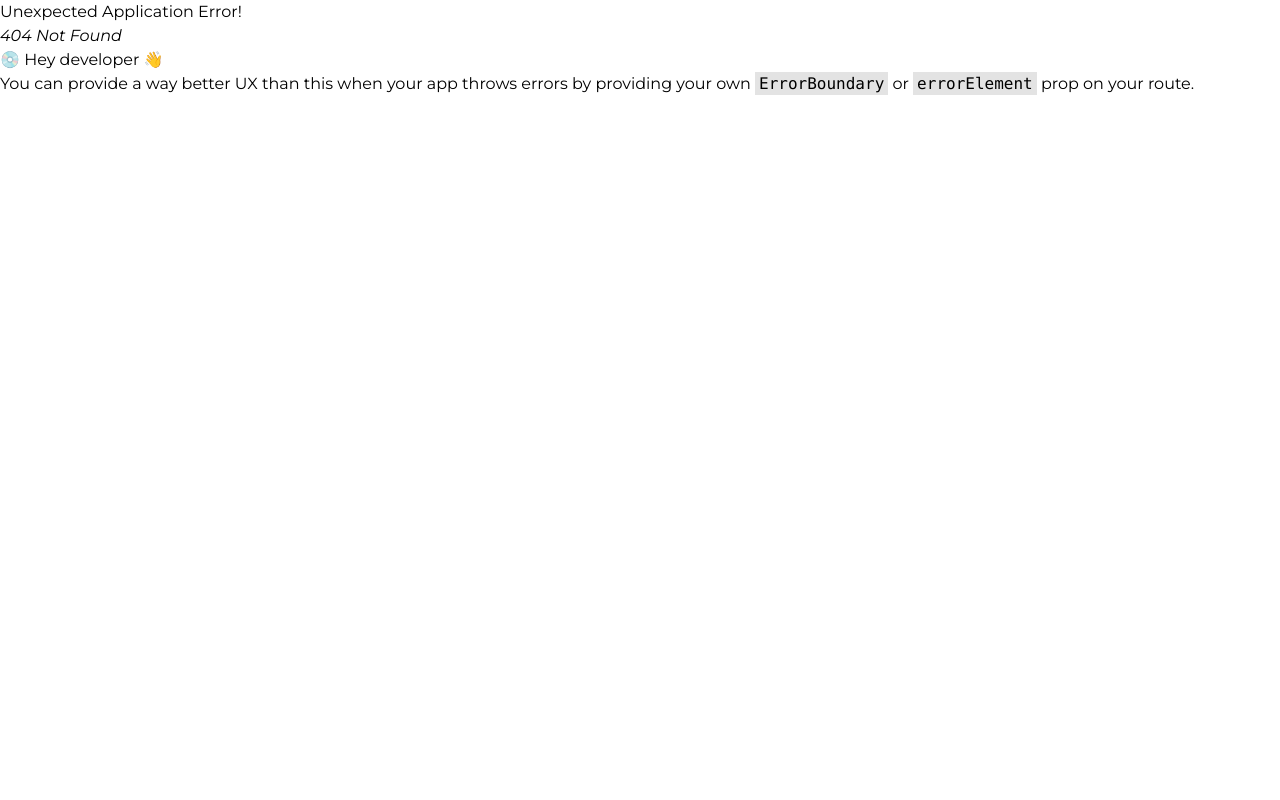
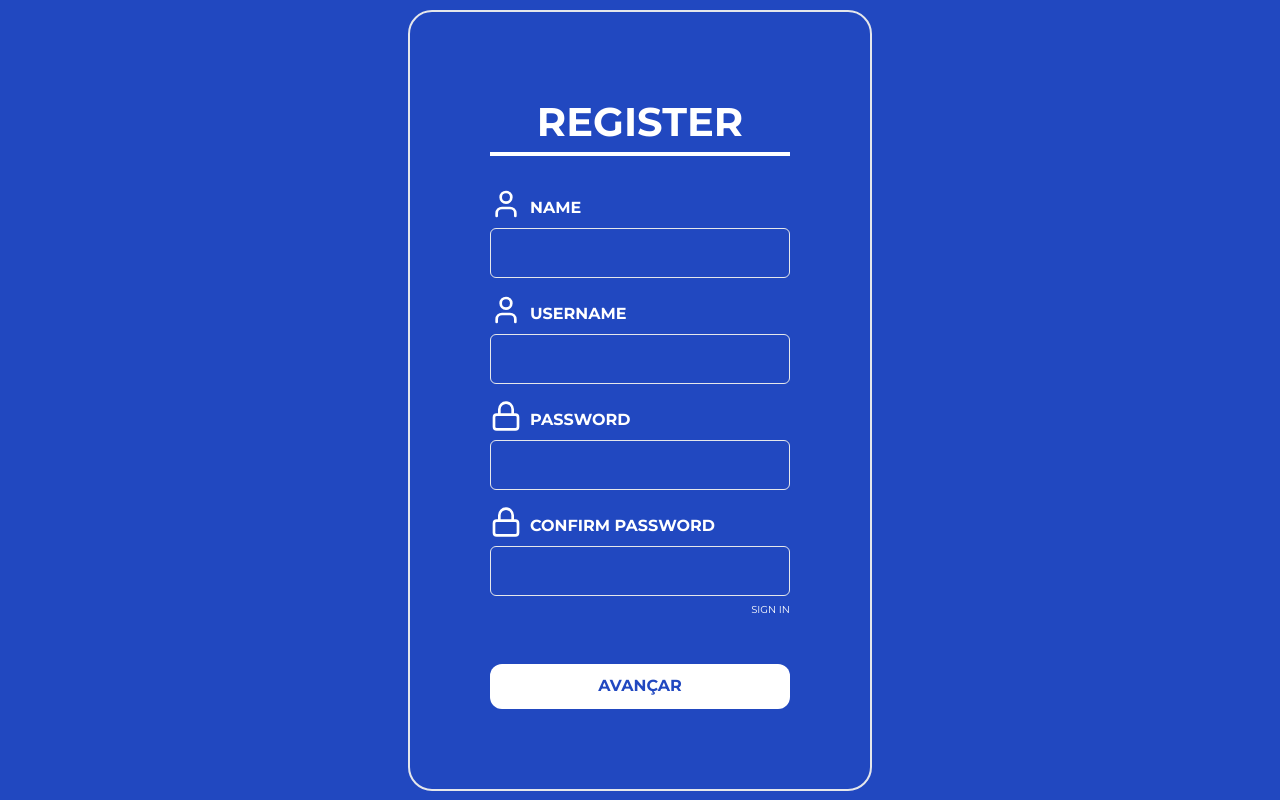
Before and after one commit to PedrooSilvaa/login-page-react, a React (Vite) app: page /register in a window 1280 px wide. Before the commit this address had no page. Built offline with nearby package versions, Linux system fonts and the light colour scheme.

Commit message:
create register page

```diff
--- a/package.json
+++ b/package.json
@@ -13,6 +13,7 @@
     "lucide-react": "^0.447.0",
     "react": "^18.3.1",
     "react-dom": "^18.3.1",
+    "react-navigation": "^5.0.0",
     "react-router-dom": "^6.26.2"
   },
   "devDependencies": {
--- a/src/pages/login/index.tsx
+++ b/src/pages/login/index.tsx
@@ -1,12 +1,15 @@
 import { useState } from "react";
 import { UsernamePasswordModal } from "./username-password-modal";
 import { ForgotPassword } from "./forgot-password";
+import { routes } from "../../routes/routes";
+import { Navigate, useNavigate } from "react-router-dom";
 
 
 export function Login(){
 
     const [isVisibleForgotPassword, setIsVisibleForgotPassword] = useState(false);
     const [title, setTitle] = useState("Sign In");
+    const navigate = useNavigate();
 
     function openForgotPassword(){
         setIsVisibleForgotPassword(true);
@@ -15,6 +18,9 @@ export function Login(){
     function closeForgotPassword(){
         setIsVisibleForgotPassword(false);
         setTitle("Sign In")
+    }
+    function registerPage(){
+        navigate('/register')
     }
 
 
@@ -26,7 +32,8 @@ export function Login(){
                     <ForgotPassword closeForgotPassword={closeForgotPassword}/>
                 ):(
                     <UsernamePasswordModal
-                    openForgotPassword={openForgotPassword}/>
+                    openForgotPassword={openForgotPassword}
+                    registerPage={registerPage}/>
                 )}
             </div>
 
--- a/src/pages/login/username-password-modal.tsx
+++ b/src/pages/login/username-password-modal.tsx
@@ -4,11 +4,13 @@ import { MainButton } from "../../component/button";
 
 interface UsernamePasswordModalProps{
     openForgotPassword: () => void
+    registerPage: () => void
 }
 
 export function UsernamePasswordModal(
     {
-        openForgotPassword
+        openForgotPassword,
+        registerPage
     }:UsernamePasswordModalProps
 ){
     return(
@@ -19,13 +21,16 @@ export function UsernamePasswordModal(
                         <UserInput icon={<User className="size-8 text-white" />} title="USERNAME" type="text"></UserInput>
                         <UserInput icon={<Lock className="size-8 text-white" />} title="PASSWORD" type="password"></UserInput>
                     </div>
-                    <div className="flex justify-end p-0 m-0">
+                    <div className="flex justify-between p-0 m-0">
+                        <button onClick={registerPage}>
+                            <span className="text-white text-[10px] ">SIGN UP</span>
+                        </button>
                         <button onClick={openForgotPassword}>
                             <span className="text-white text-[10px] ">FORGOT PASSWORD</span>
                         </button>
                     </div>
                 </div>
-                <MainButton text="LOGIN" typeButton="submit"/>
+                <MainButton text="LOGIN" typeButton="submit" onClick={()=>alert("Login Feito")}/>
             </form>
         </div>
     )
--- /dev/null
+++ b/src/pages/register/index.tsx
@@ -0,0 +1,21 @@
+import { useNavigate } from "react-router-dom";
+import { UserRegister } from "./user-register-modal";
+
+
+export function Register(){
+
+    const navigate = useNavigate();
+
+    function loginPage(){
+        navigate("/")
+    }
+
+    return(
+        <div className="bg-[#2148C0] w-full h-[100vh] flex flex-col justify-center items-center ">
+            <div className="border-2 p-20 rounded-3xl">
+                <h1 className="text-[40px] text-center font-bold border-white border-b-4 text-white">REGISTER</h1>
+                <UserRegister loginPage={loginPage}/>
+            </div>
+        </div>
+    )
+}
--- /dev/null
+++ b/src/pages/register/user-register-modal.tsx
@@ -0,0 +1,32 @@
+import { Lock, User } from "lucide-react";
+import { UserInput } from "../../component/input";
+import { MainButton } from "../../component/button";
+
+interface UserRegisterProps{
+    loginPage: () => void
+}
+
+export function UserRegister(
+    {
+        loginPage
+    }:UserRegisterProps
+){
+    return(
+        <div className="mt-8">
+            <div className="">
+                <div className="flex flex-col gap-4">
+                <UserInput icon={<User className="size-8 text-white"/>} title="NAME" type="text"/>
+                <UserInput icon={<User className="size-8 text-white"/>} title="USERNAME" type="text"/>
+                <UserInput icon={<Lock className="size-8 text-white"/>} title="PASSWORD" type="PASSWORD"/>
+                <UserInput icon={<Lock className="size-8 text-white"/>} title="CONFIRM PASSWORD" type="PASSWORD"/>
+            </div>
+            <div className="flex justify-end">
+                <button onClick={loginPage}>
+                    <span className="text-white text-[10px] ">SIGN IN</span>
+                </button>
+            </div>
+                <MainButton onClick={()=> alert("User")} text="AVANÇAR" typeButton="submit"/>
+            </div>
+        </div>
+    )
+}
--- a/src/routes/routes.tsx
+++ b/src/routes/routes.tsx
@@ -1,9 +1,14 @@
 import { createBrowserRouter } from "react-router-dom";
 import { Login } from "../pages/login";
+import { Register } from "../pages/register";
 
 export const routes = createBrowserRouter([
     {
         path: "/",
         element: <Login/>
+    },
+    {
+        path: "/register",
+        element: <Register/>
     }
 ])
```
Also changed, not shown: 1 other file (tests, documents, lock files or other folders).
